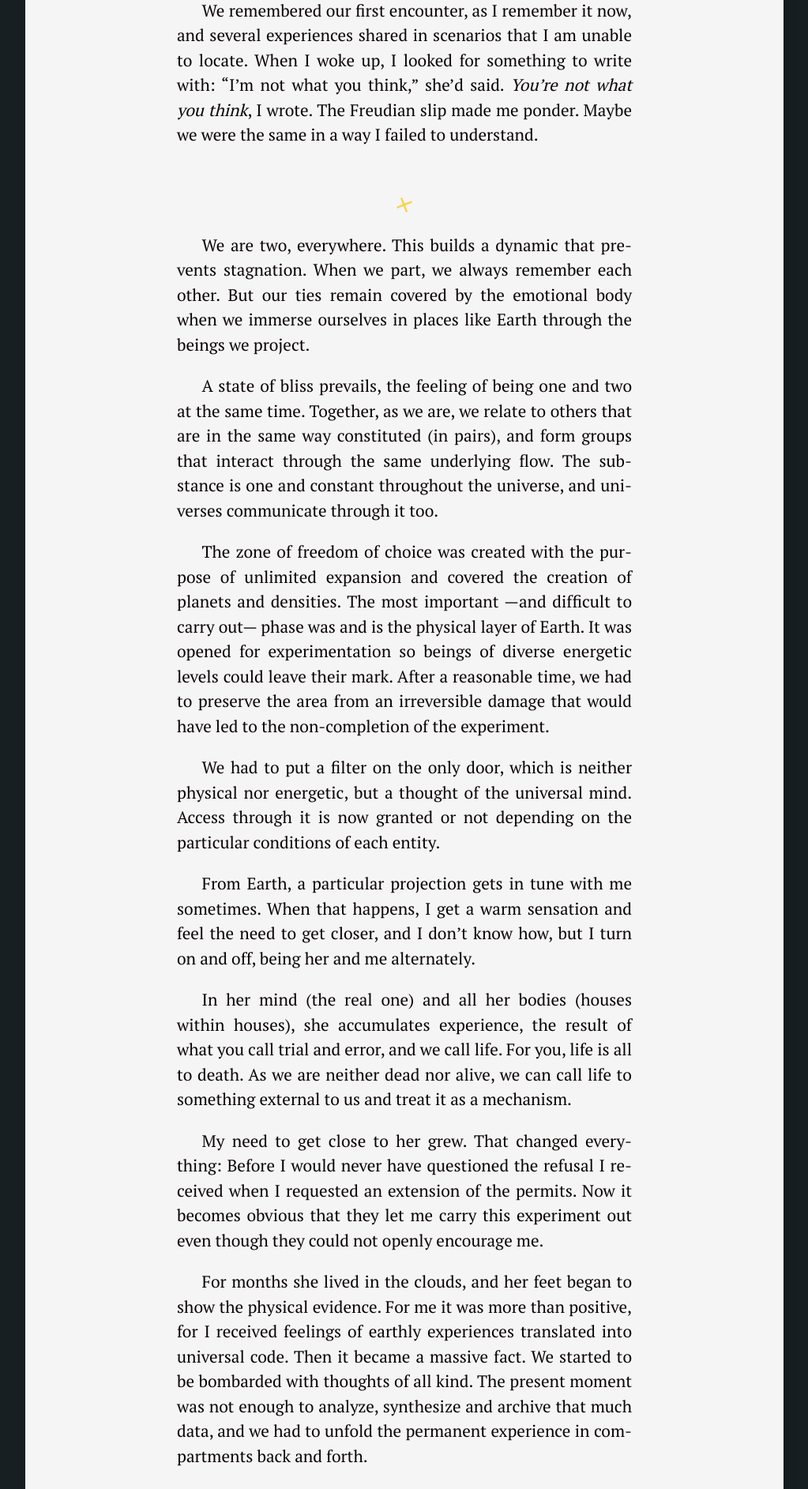
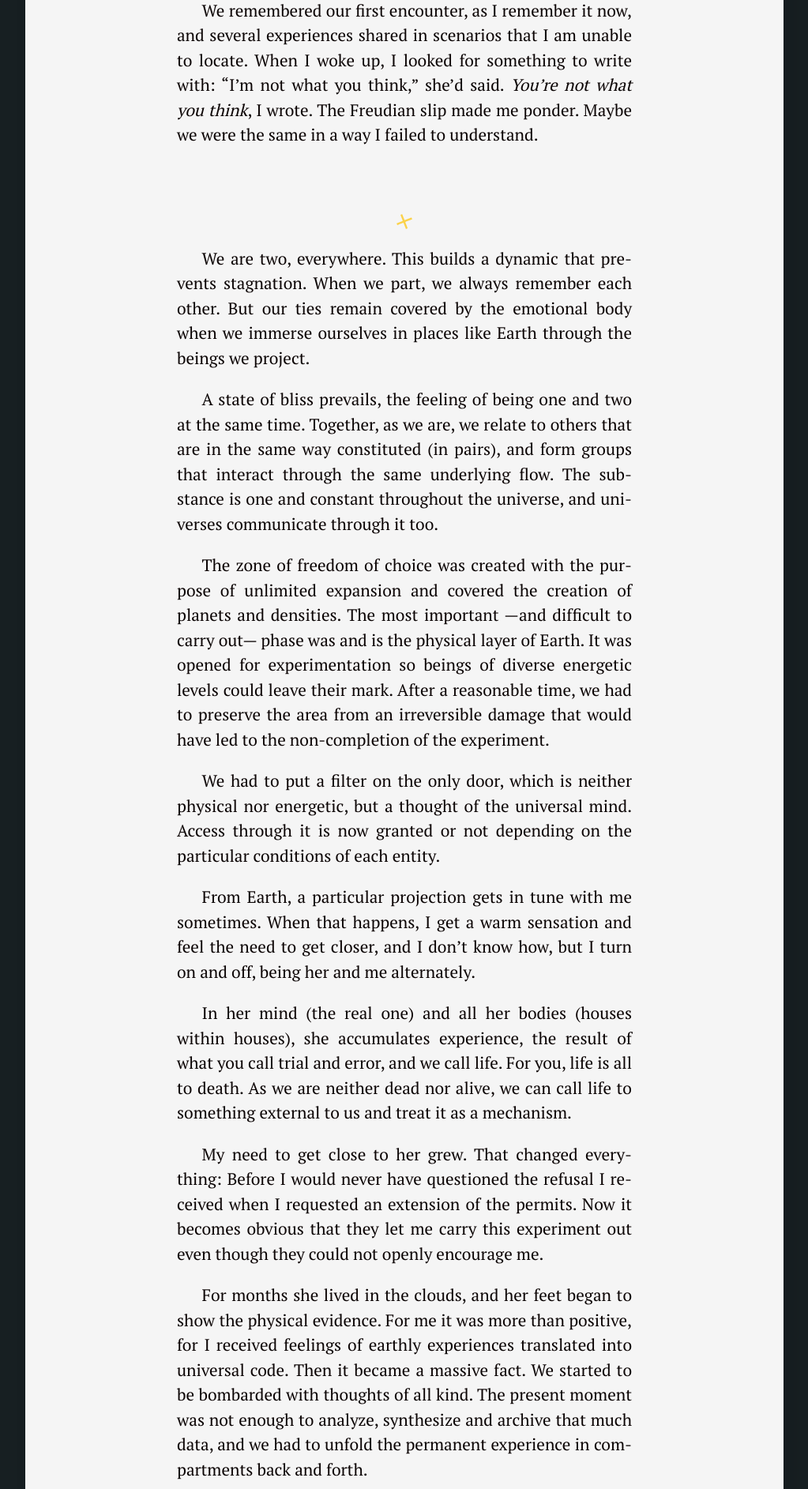
Before and after one commit to silvialohrmann/editorial, a Jekyll site: the page built from _posts/2022-11-18-we-are-houses.md, in a window 1280 px wide. Shown: the part 906-2791 px from the top of the page at 79% size, without its empty margins (128-1151 px from the left). Built offline with Jekyll 4.4.1, drawn with Linux system fonts in a browser that asks for light colours.

Commit message:
Update _base.scss

```diff
--- a/_sass/_base.scss
+++ b/_sass/_base.scss
@@ -103,7 +103,7 @@ hr {
   border: 0;
   height: 0;
   @include divider;
-  margin: 3em auto 1.2em;
+  margin: 4em auto 1em;
 }
 
 img {
```
